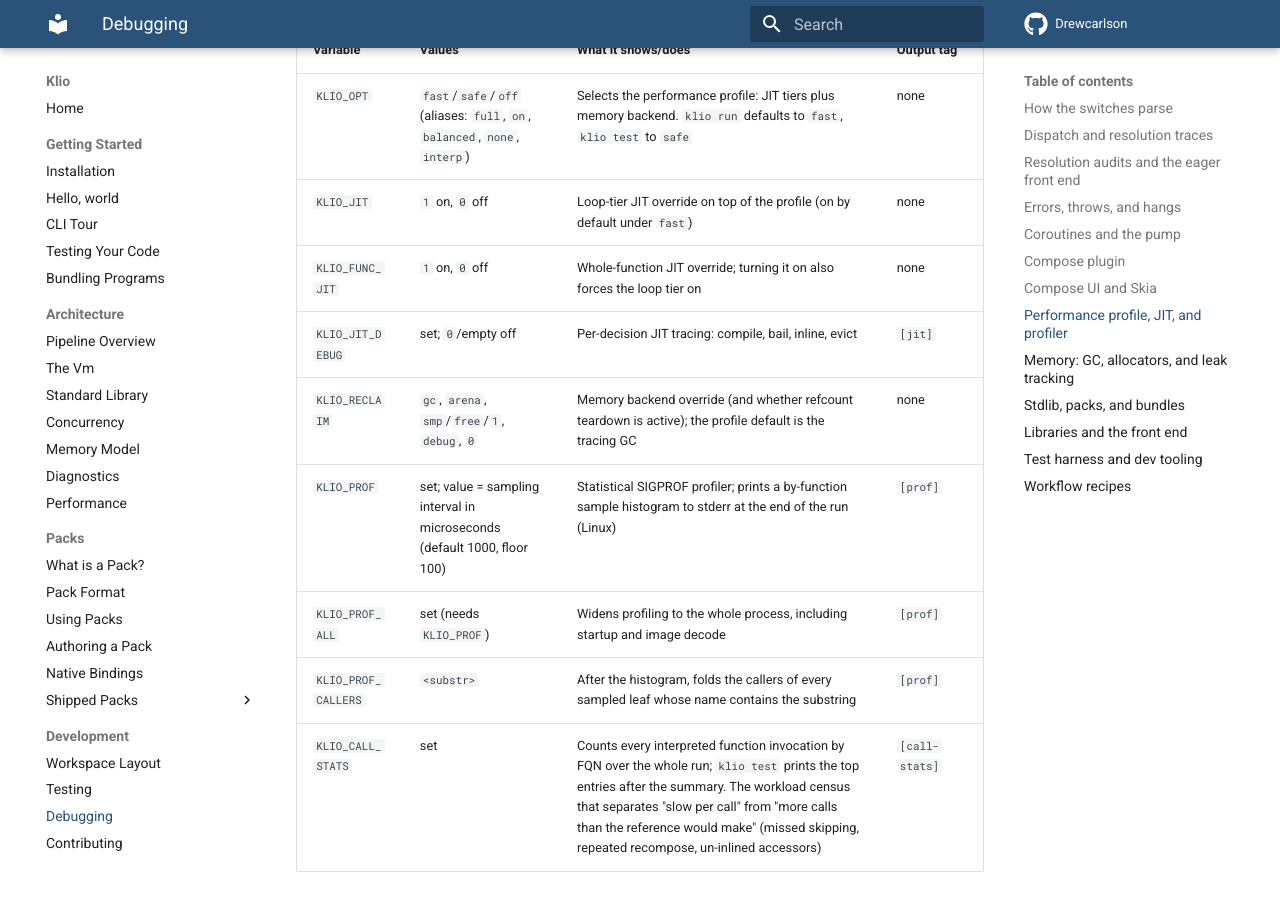
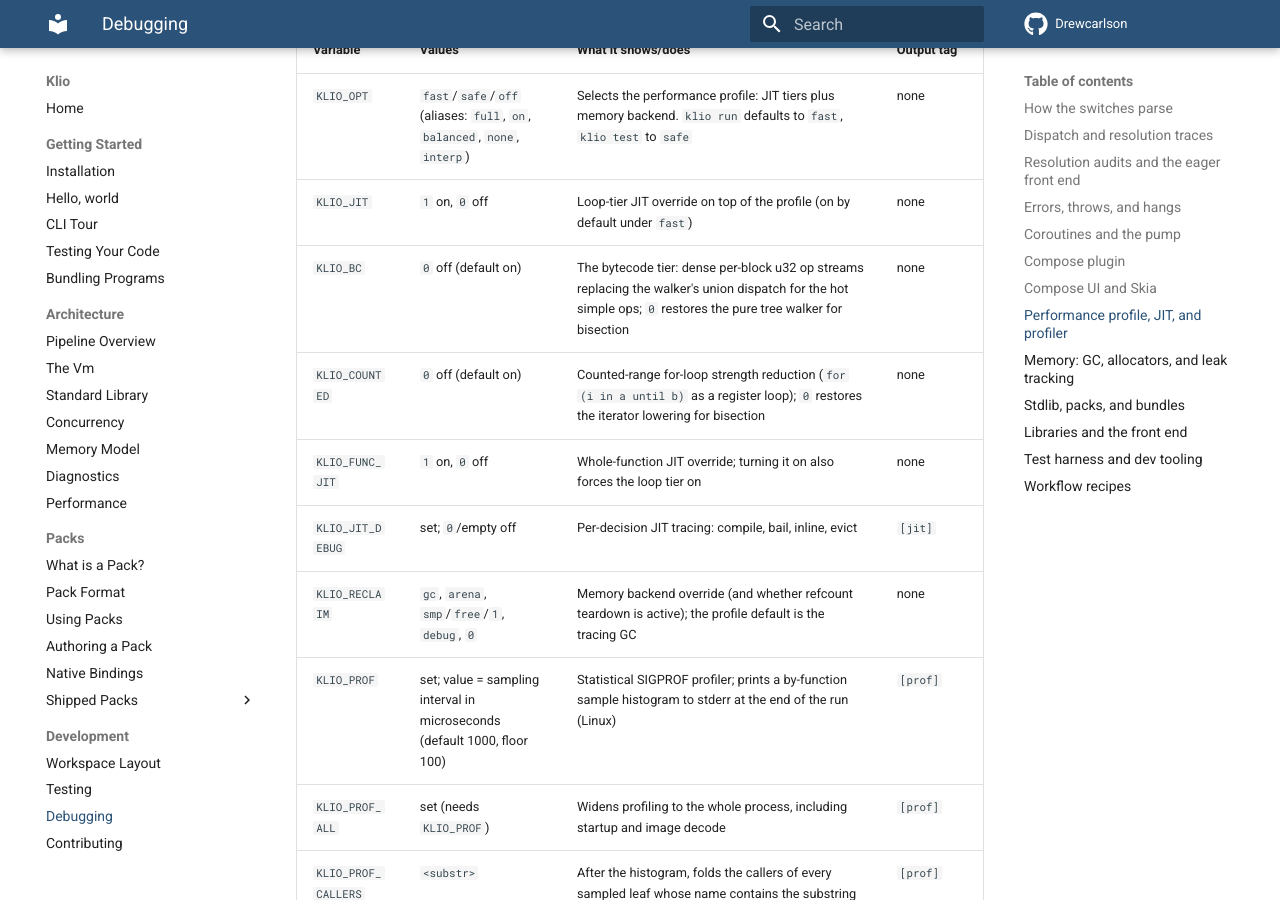
Before and after one commit to DrewCarlson/klio, an MkDocs documentation site: the page built from docs/development/debugging.md, in a window 1280 px wide and 900 px high, scrolled down 11627 px. Built offline with MkDocs 1.6.1 and Material for MkDocs 9.7.7, drawn with Linux system fonts in a browser that asks for light colours; the version menu is left out.

Commit message:
ir: BinOp operands ride the stream; encoding unit tests; knob docs
The bin op's kind/dst/lhs/rhs are stream words now, so the fast path
never loads the Inst union (the generic fallback still reaches the
original inst via inst_idx). Encoding tests pin the stream format
and the all-escape skip; KLIO_BC and KLIO_COUNTED join the debugging
catalogue.

```diff
--- a/docs/development/debugging.md
+++ b/docs/development/debugging.md
@@ -230,6 +230,8 @@
 |----------|--------|--------------------|------------|
 | `KLIO_OPT` | `fast`/`safe`/`off` (aliases: `full`, `on`, `balanced`, `none`, `interp`) | Selects the performance profile: JIT tiers plus memory backend. `klio run` defaults to `fast`, `klio test` to `safe` | none |
 | `KLIO_JIT` | `1` on, `0` off | Loop-tier JIT override on top of the profile (on by default under `fast`) | none |
+| `KLIO_BC` | `0` off (default on) | The bytecode tier: dense per-block u32 op streams replacing the walker's union dispatch for the hot simple ops; `0` restores the pure tree walker for bisection | none |
+| `KLIO_COUNTED` | `0` off (default on) | Counted-range for-loop strength reduction (`for (i in a until b)` as a register loop); `0` restores the iterator lowering for bisection | none |
 | `KLIO_FUNC_JIT` | `1` on, `0` off | Whole-function JIT override; turning it on also forces the loop tier on | none |
 | `KLIO_JIT_DEBUG` | set; `0`/empty off | Per-decision JIT tracing: compile, bail, inline, evict | `[jit]` |
 | `KLIO_RECLAIM` | `gc`, `arena`, `smp`/`free`/`1`, `debug`, `0` | Memory backend override (and whether refcount teardown is active); the profile default is the tracing GC | none |
```
Also changed, not shown: 2 other files.
